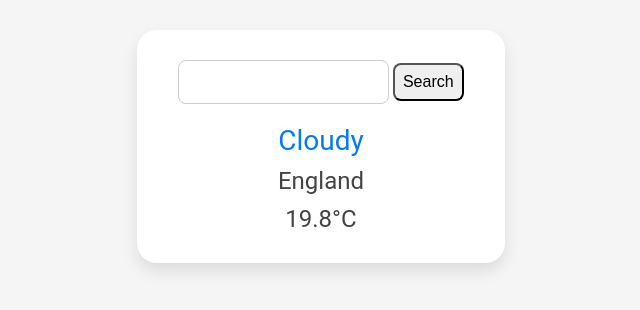
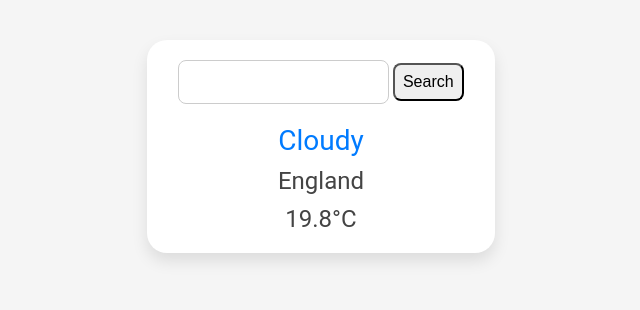
Before and after one commit to quihuynhlediem/JSI03-NCT-HB, a plain HTML site: page Day4/index.html in a window 1280 px wide. Shown: the part 254-564 px from the top of the page, without its empty margins (319-959 px from the left). Drawn offline with Linux system fonts and the light colour scheme.

Commit message:
Update weather app code

```diff
--- a/Day4/index.html
+++ b/Day4/index.html
@@ -9,6 +9,7 @@
 </head>
 
 <body>
+  <div class="outside_container">
     <div class="main_container">
       <input type="text" id="place_input">
       <button id="place_input_btn">Search</button>
@@ -16,6 +17,7 @@
       <div id="location_show">England</div>
       <div id="temperature">19.8°C</div>
     </div>
+  </div>
   <script src="./app.js"></script>
 </body>
 
--- a/Day4/style.css
+++ b/Day4/style.css
@@ -17,12 +17,18 @@ body {
 }
 
 /* Style the main container */
-.main_container {
+.outside_container {
   background-color: #ffffff;
   border-radius: 20px;
   box-shadow: 0 8px 16px rgba(0, 0, 0, 0.1);
-  padding: 30px;
   text-align: center;
+  display: flex;
+  justify-content: center;
+}
+.main_container {
+  padding: 20px;
+  text-align: center;
+  align-items: center;
 }
 
 /* Style the input */
```
Lines whose indentation alone changed are shown as unchanged.
